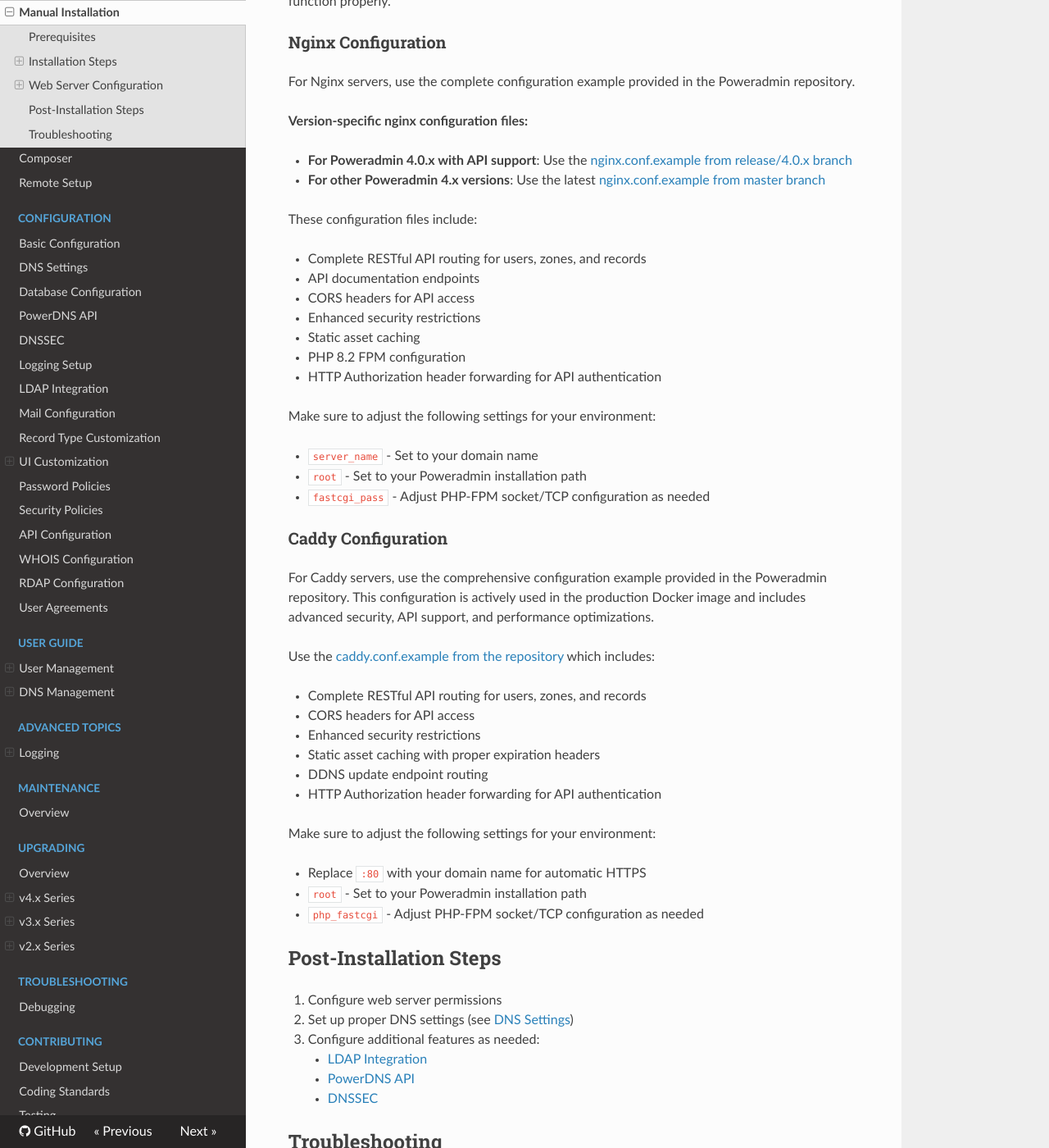
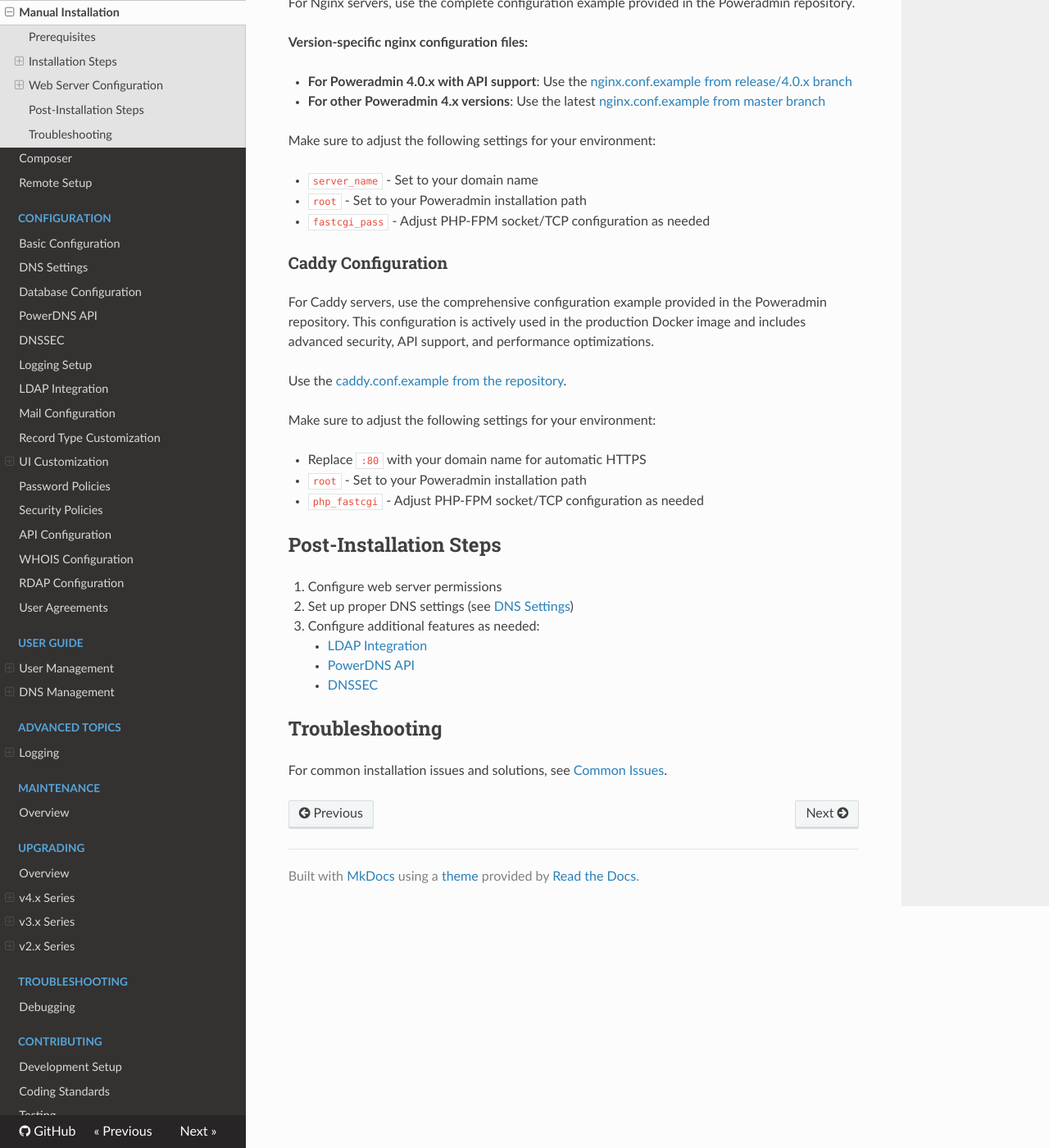
Before and after one commit to poweradmin/poweradmin-docs, an MkDocs documentation site: the page built from docs/installation/manual.md, in a window 1280 px wide and 1400 px high, scrolled down 3378 px. Shown: the whole window at 82% size. Built offline with MkDocs 1.6.1, drawn with Linux system fonts in a browser that asks for light colours; nearby versions of some CDN libraries; some of the changed text lies outside the part shown.

Commit message:
docs: streamline web server config sections in manual installation guide

```diff
--- a/docs/installation/manual.md
+++ b/docs/installation/manual.md
@@ -140,11 +140,7 @@
 
 ### Important: Apache .htaccess File
 
-The `.htaccess` file in the root directory is **essential** for the API to work properly. This file contains:
-
-- URL rewriting rules for RESTful API endpoints
-- Security configurations protecting sensitive directories and files
-- CORS headers for API access
+The `.htaccess` file in the root directory is **essential** for the API to work properly.
 
 **Version-specific .htaccess files:**
 
@@ -161,15 +157,6 @@
 - **For Poweradmin 4.0.x with API support**: Use the [nginx.conf.example from release/4.0.x branch](https://github.com/poweradmin/poweradmin/blob/release/4.0.x/nginx.conf.example)
 - **For other Poweradmin 4.x versions**: Use the latest [nginx.conf.example from master branch](https://github.com/poweradmin/poweradmin/blob/master/nginx.conf.example)
 
-These configuration files include:
-
-- Complete RESTful API routing for users, zones, and records
-- API documentation endpoints
-- CORS headers for API access
-- Enhanced security restrictions
-- Static asset caching
-- PHP 8.2 FPM configuration
-- HTTP Authorization header forwarding for API authentication
 
 Make sure to adjust the following settings for your environment:
 
@@ -180,14 +167,7 @@
 ### Caddy Configuration
 For Caddy servers, use the comprehensive configuration example provided in the Poweradmin repository. This configuration is actively used in the production Docker image and includes advanced security, API support, and performance optimizations.
 
-Use the [caddy.conf.example from the repository](https://github.com/poweradmin/poweradmin/blob/master/caddy.conf.example) which includes:
-
-- Complete RESTful API routing for users, zones, and records
-- CORS headers for API access
-- Enhanced security restrictions
-- Static asset caching with proper expiration headers
-- DDNS update endpoint routing
-- HTTP Authorization header forwarding for API authentication
+Use the [caddy.conf.example from the repository](https://github.com/poweradmin/poweradmin/blob/master/caddy.conf.example).
 
 Make sure to adjust the following settings for your environment:
 
```
